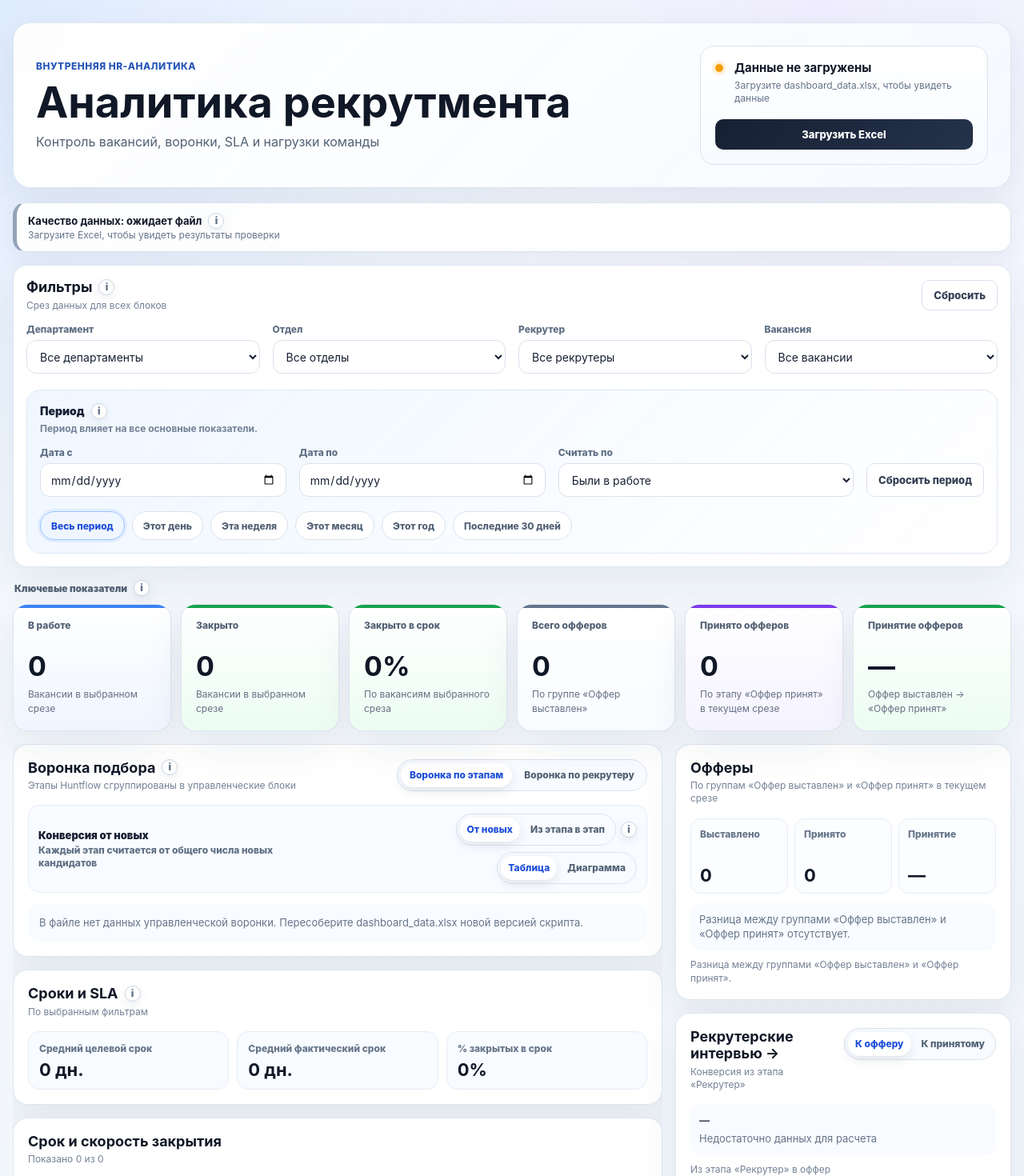
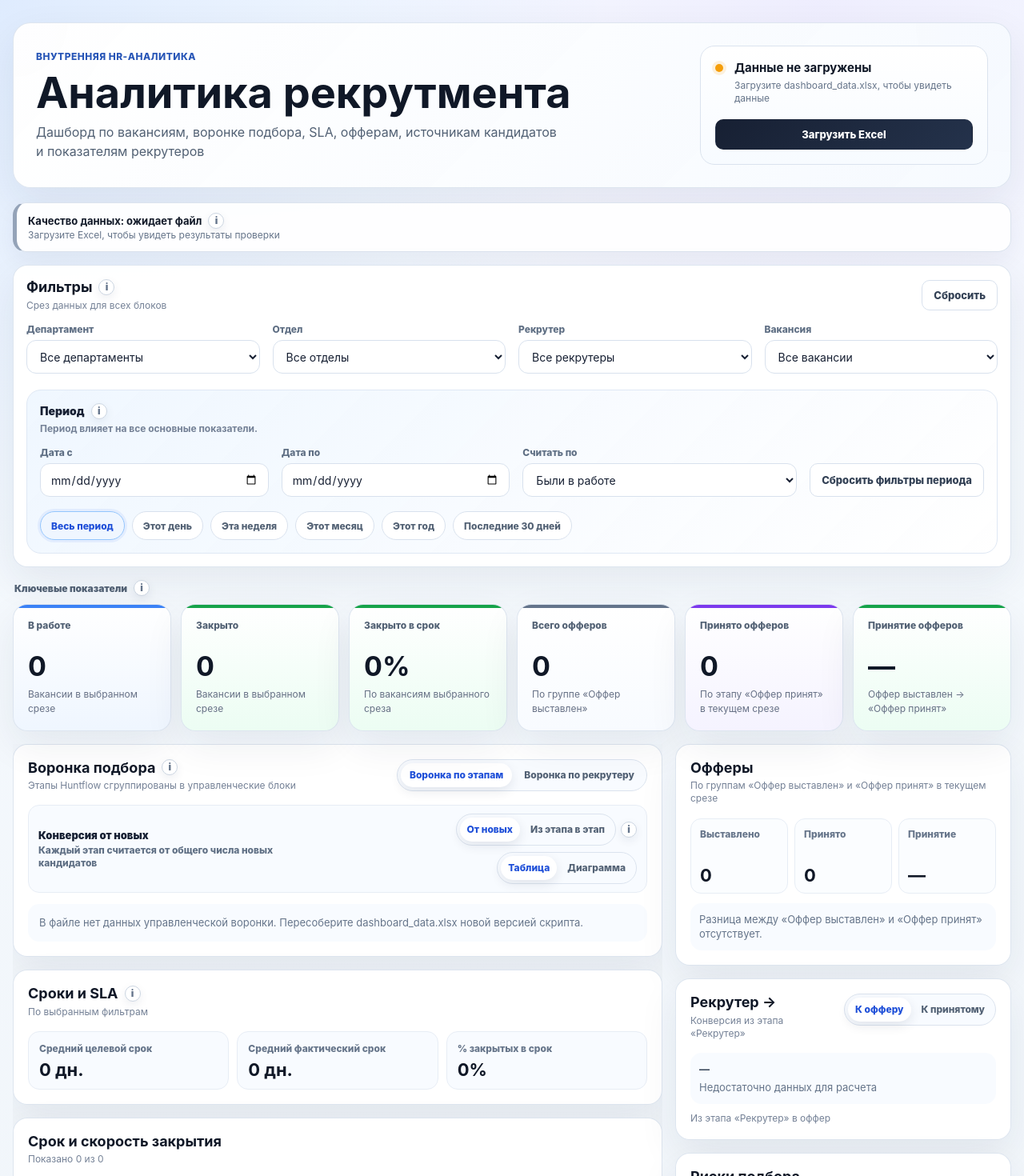
Before and after one commit to AN684-beep/hr-recruiting-analytics-dashboard, a React (Vite) app: page / in a window 1280 px wide. Shown: the top 1470 px of the page at 80% size. Built offline with nearby package versions, Linux system fonts and the light colour scheme.

Commit message:
Polish dashboard copy and empty states

```diff
--- a/src/App.tsx
+++ b/src/App.tsx
@@ -1893,7 +1893,7 @@ function CurrentMvp({
         <div className="header-copy">
           <p className="eyebrow">Внутренняя HR-аналитика</p>
           <h1>Аналитика рекрутмента</h1>
-          <p className="description">Контроль вакансий, воронки, SLA и нагрузки команды</p>
+          <p className="description">Дашборд по вакансиям, воронке подбора, SLA, офферам, источникам кандидатов и показателям рекрутеров</p>
         </div>
 
         <div className="upload-card" aria-label="Загрузка Excel">
@@ -2081,7 +2081,7 @@ function CurrentMvp({
             </label>
 
             <button className="secondary-button" type="button" onClick={resetPeriod}>
-              Сбросить период
+              Сбросить фильтры периода
             </button>
           </div>
 
@@ -2505,7 +2505,6 @@ function CurrentMvp({
                     <option key={option}>{option}</option>
                   ))}
                 </select>
-                {!timingRowsHaveDates && <small>Даты появятся после обновления файла данных</small>}
               </label>
 
               <label>
@@ -2612,7 +2611,7 @@ function CurrentMvp({
 
             <div className="breakdown-list">
               {declineReasons.length === 0 ? (
-                <p className="empty-state compact">Разница между группами «Оффер выставлен» и «Оффер принят» отсутствует.</p>
+                <p className="empty-state compact">Разница между «Оффер выставлен» и «Оффер принят» отсутствует.</p>
               ) : (
                 declineReasons.slice(0, 4).map((item) => (
                   <div className="reason-item" key={item.reason}>
@@ -2624,13 +2623,15 @@ function CurrentMvp({
                 ))
               )}
             </div>
-            <p className="metric-explain">Разница между группами «Оффер выставлен» и «Оффер принят».</p>
+            {declineReasons.length > 0 && (
+              <p className="metric-explain">Разница между «Оффер выставлен» и «Оффер принят».</p>
+            )}
           </article>
 
           <article className="section-card interview-card">
             <div className="section-heading with-controls">
               <div>
-                <h2>Рекрутерские интервью →</h2>
+                <h2>Рекрутер →</h2>
                 <span>Конверсия из этапа «Рекрутер»</span>
               </div>
 
@@ -2660,7 +2661,7 @@ function CurrentMvp({
             ) : (
               <div className="offer-summary">
                 <div>
-                  <span>Этап «Рекрутер»</span>
+                  <span>Рекрутер</span>
                   <strong>{currentRecruiterStageCount}</strong>
                 </div>
                 <div>
```
